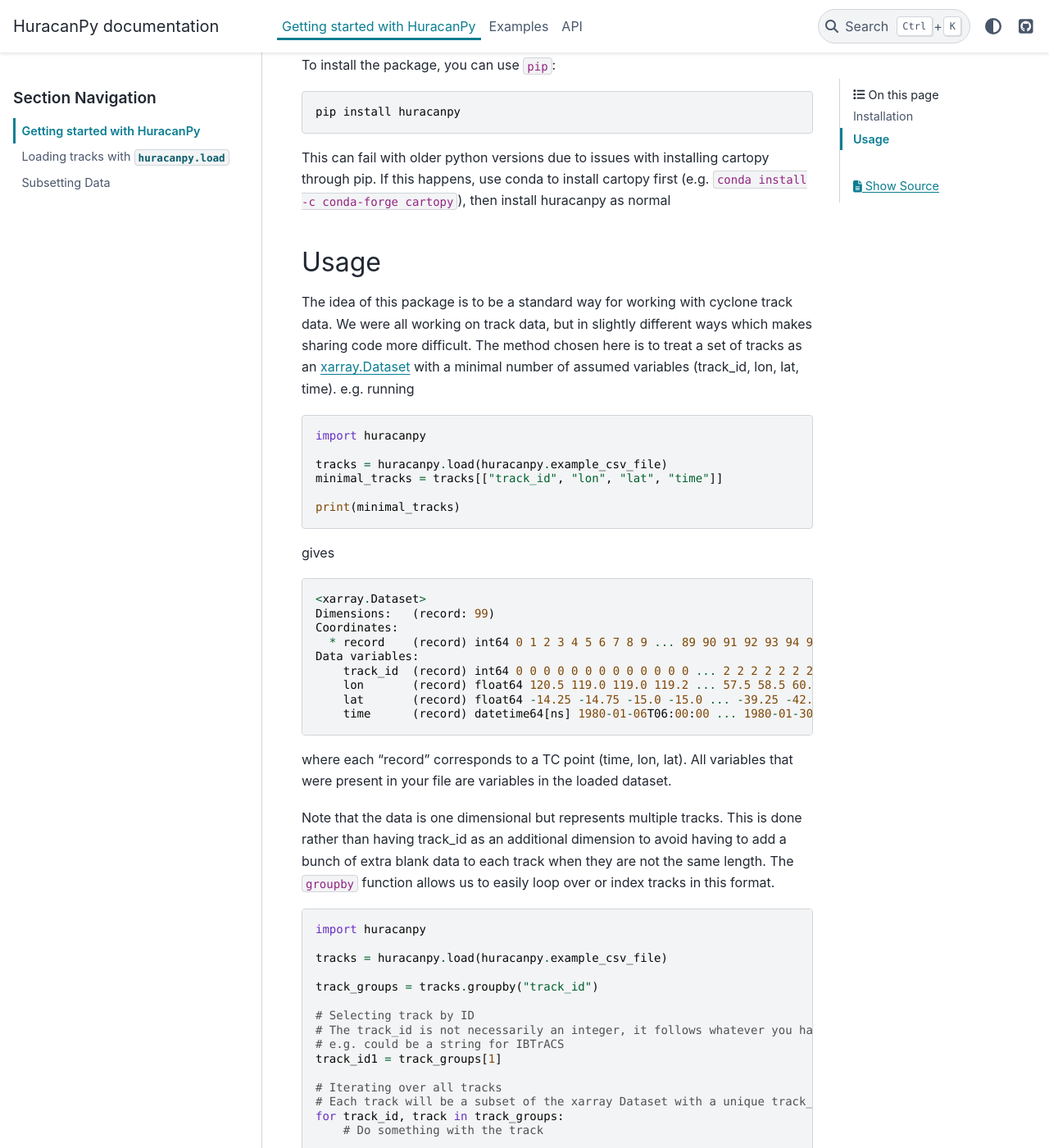
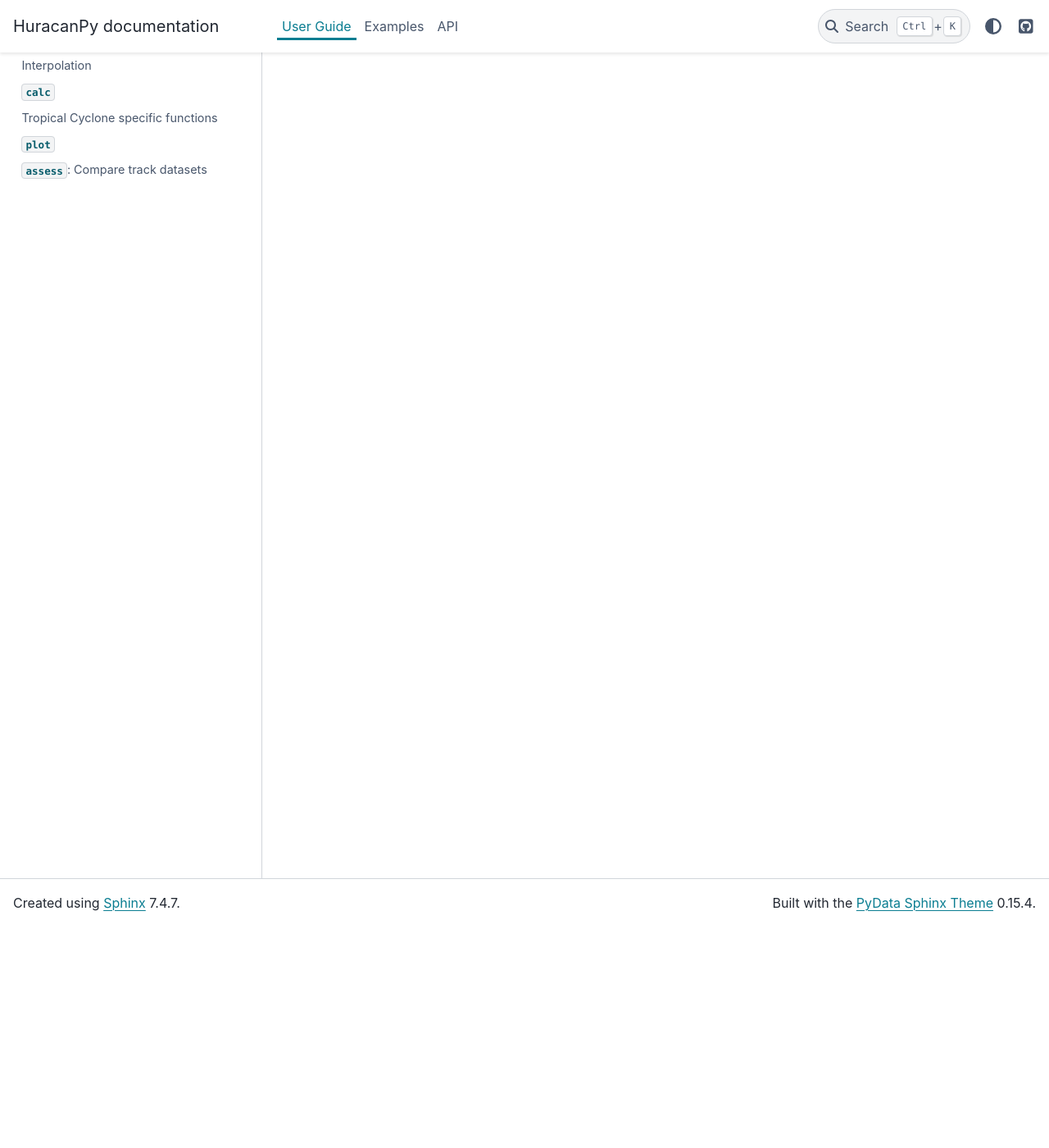
Before and after one commit to Huracan-project/huracanpy, a Sphinx documentation site: the page built from docs/user_guide/index.rst, in a window 1280 px wide and 1400 px high, scrolled down 270 px. Shown: the whole window at 82% size. Built offline with Sphinx 7.4.7 and the PyData theme 0.15.4, drawn with Linux system fonts in a browser that asks for light colours; pages that are not in the unit, such as notebooks, are missing from menus; some of the changed text lies outside the part shown.

Commit message:
Update user guide structure

```diff
--- a/docs/user_guide/index.rst
+++ b/docs/user_guide/index.rst
@@ -1,76 +1,20 @@
-Getting started with HuracanPy
-==============================
+User Guide
+==========
 
-Installation
-------------
-To install the package, you can use ``pip``::
-
-    pip install huracanpy
-
-This can fail with older python versions due to issues with installing cartopy through
-pip. If this happens, use conda to install cartopy first
-(e.g. ``conda install -c conda-forge cartopy``), then install huracanpy as normal
-
-Usage
------
-The idea of this package is to be a standard way for working with cyclone track data. We
-were all working on track data, but in slightly different ways which makes sharing code
-more difficult. The method chosen here is to treat a set of tracks as an `xarray.Dataset <https://docs.xarray.dev/en/stable/generated/xarray.Dataset.html>`_ with a
-minimal number of assumed variables (track_id, lon, lat, time). e.g. running
-
-.. code-block:: python
-
-   import huracanpy
-
-   tracks = huracanpy.load(huracanpy.example_csv_file)
-   minimal_tracks = tracks[["track_id", "lon", "lat", "time"]]
-
-   print(minimal_tracks)
-
-gives
-
-.. code-block::
-
-   <xarray.Dataset>
-   Dimensions:   (record: 99)
-   Coordinates:
-     * record    (record) int64 0 1 2 3 4 5 6 7 8 9 ... 89 90 91 92 93 94 95 96 97 98
-   Data variables:
-       track_id  (record) int64 0 0 0 0 0 0 0 0 0 0 0 0 0 ... 2 2 2 2 2 2 2 2 2 2 2 2
-       lon       (record) float64 120.5 119.0 119.0 119.2 ... 57.5 58.5 60.25 62.25
-       lat       (record) float64 -14.25 -14.75 -15.0 -15.0 ... -39.25 -42.0 -45.5
-       time      (record) datetime64[ns] 1980-01-06T06:00:00 ... 1980-01-30T18:00:00
-
-where each "record" corresponds to a TC point (time, lon, lat).
-All variables that were present in your file are variables in the loaded dataset.
-
-Note that the data is one dimensional but represents multiple tracks. This is done
-rather than having track_id as an additional dimension to avoid having to add a bunch of
-extra blank data to each track when they are not the same length. The ``groupby`` function
-allows us to easily loop over or index tracks in this format.
-
-.. code-block:: python
-
-   import huracanpy
-
-   tracks = huracanpy.load(huracanpy.example_csv_file)
-
-   track_groups = tracks.groupby("track_id")
-
-   # Selecting track by ID
-   # The track_id is not necessarily an integer, it follows whatever you have loaded
-   # e.g. could be a string for IBTrACS
-   track_id1 = track_groups[1]
-
-   # Iterating over all tracks
-   # Each track will be a subset of the xarray Dataset with a unique track_id
-   for track_id, track in track_groups:
-       # Do something with the track
+Outline of the guide
 
 .. toctree::
-    :maxdepth: 4
+    :maxdepth: 3
     :hidden:
 
-    self
+    install
+    getting_started
     load
-    extract
+    save
+    info
+    subset
+    interp
+    calc
+    tc
+    plot
+    assess
```
Also changed, not shown: docs/user_guide/getting_started.rst (added, +56 -0 lines), docs/user_guide/install.rst (added, +10 -0 lines), docs/user_guide/assess.ipynb (added), docs/user_guide/calc.ipynb (added), docs/user_guide/info.ipynb (added), docs/user_guide/interp.ipynb (added), docs/user_guide/plot.ipynb (added), docs/user_guide/save.ipynb (added), docs/user_guide/subset.ipynb (renamed from docs/user_guide/extract.ipynb), docs/user_guide/tc.ipynb (added).
